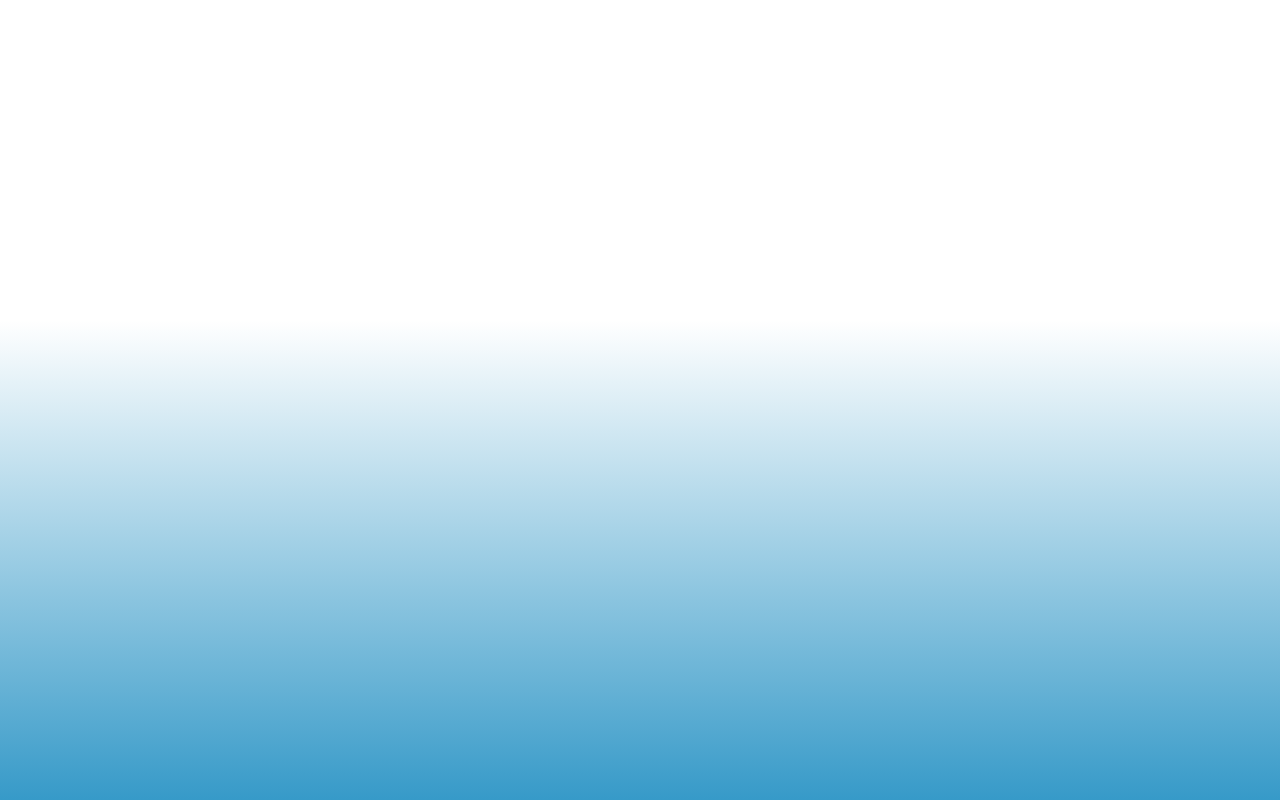
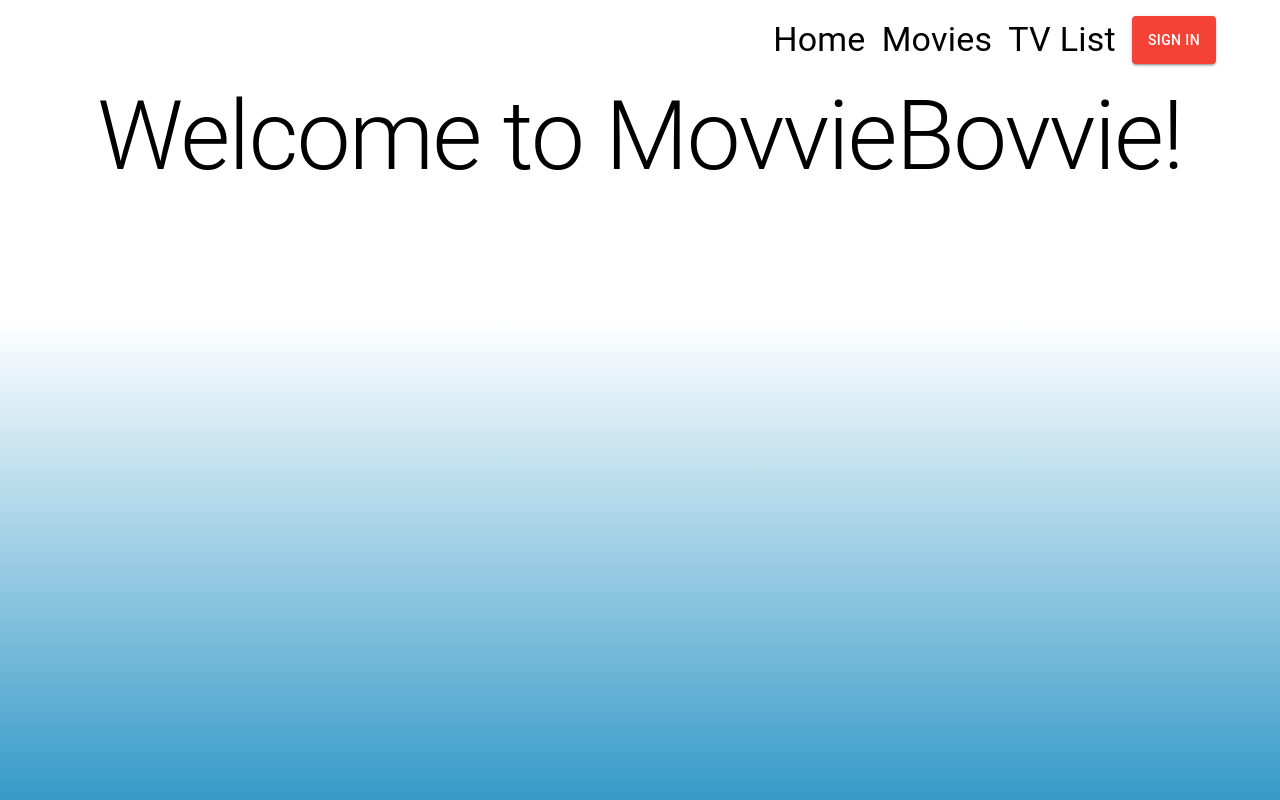
Before and after one commit to Raj-kumar-007/movviebovvie, a React (Vite) app: page / in a window 1280 px wide. Built offline with nearby package versions, Linux system fonts and the light colour scheme.

Commit message:
feat: removed the path for applicaiton and modified header code.

```diff
--- a/src/features/body/WelcomeScreen.tsx
+++ b/src/features/body/WelcomeScreen.tsx
@@ -2,7 +2,7 @@ import { Typography } from "@mui/material";
 
 export const WelcomeScreen = () => {
   return (
-    <Typography variant="h1" sx={{ textAlign: "center" }} color="common.white">
+    <Typography variant="h1" sx={{ textAlign: "center" }}>
       Welcome to MovvieBovvie!
     </Typography>
   );
--- a/src/features/header/MenuHeader.tsx
+++ b/src/features/header/MenuHeader.tsx
@@ -1,6 +1,6 @@
-import { Box, Button } from "@mui/material";
-import { Header } from "./elements";
+import { Button, Container, Typography } from "@mui/material";
 import { useNavigate } from "react-router-dom";
+import FlexBox from "../../components/FlexBox";
 
 const MenuHeader = () => {
   const navigate = useNavigate();
@@ -10,17 +10,32 @@ const MenuHeader = () => {
   };
 
   return (
-    <Header>
-      <Box sx={{ ml: "auto", alignContent: "center" }}>
+    <Container sx={{ display: "flex", justifyContent: "space-between" }}>
+      <FlexBox></FlexBox>
+      <FlexBox
+        sx={{ alignItems: "center", justifyContent: "flex-end" }}
+        gap={2}
+      >
+        <FlexBox>
+          <Typography variant="h4">Home</Typography>
+        </FlexBox>
+        <FlexBox>
+          <Typography variant="h4">Movies</Typography>
+        </FlexBox>
+        <FlexBox>
+          <Typography variant="h4">TV List</Typography>
+        </FlexBox>
+        <FlexBox sx={{ height: "5rem", justifyContent: "flex-end" }}>
           <Button
             variant="contained"
-          sx={{ backgroundColor: "primary" }}
+            sx={{ backgroundColor: "primary", my: "1rem" }}
             onClick={handleSignIn}
           >
             Sign in
           </Button>
-      </Box>
-    </Header>
+        </FlexBox>
+      </FlexBox>
+    </Container>
   );
 };
 
--- a/src/features/overview/Overview.tsx
+++ b/src/features/overview/Overview.tsx
@@ -1,12 +1,12 @@
-import { Box } from "@mui/material";
+import FlexBox from "../../components/FlexBox";
 import { WelcomeScreen } from "../body/WelcomeScreen";
 import MenuHeader from "../header/MenuHeader";
 
 export const Overview = () => {
   return (
-    <Box>
+    <FlexBox flexDirection="column">
       <MenuHeader />
       <WelcomeScreen />
-    </Box>
+    </FlexBox>
   );
 };
--- a/src/router/Router.tsx
+++ b/src/router/Router.tsx
@@ -11,6 +11,10 @@ import { Overview } from "../features/overview/Overview";
 const routes = [
   {
     path: "/",
+    element: <Overview />,
+  },
+  {
+    path: "/home",
     element: <Overview />,
   },
   {
@@ -29,6 +33,4 @@ const routes = [
   },
 ];
 
-export const router = createBrowserRouter(routes, {
-  basename: "/MovvieBovvie",
-});
+export const router = createBrowserRouter(routes);
--- a/vite.config.ts
+++ b/vite.config.ts
@@ -4,6 +4,5 @@ import react from '@vitejs/plugin-react'
 // https://vitejs.dev/config/
 export default defineConfig({
   plugins: [react()],
-  base: '/MovvieBovvie',
 
 })
```
Lines whose indentation alone changed are shown as unchanged.
